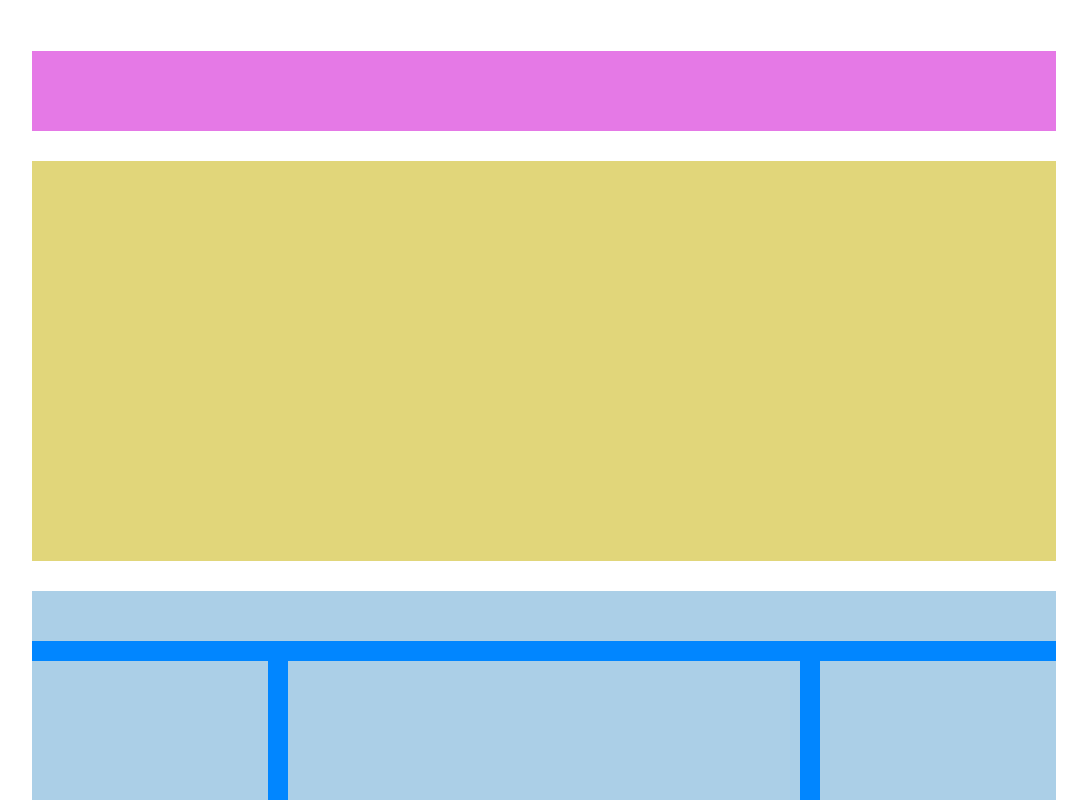
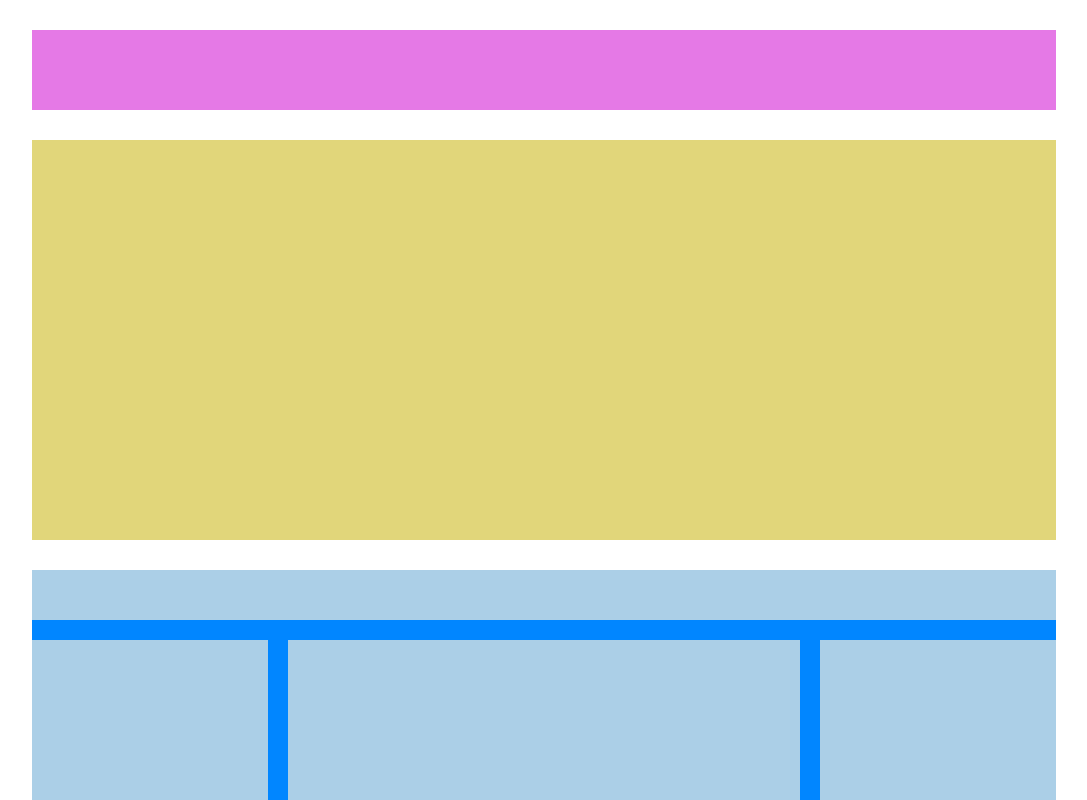
Before and after one commit to michelafranchini/htmlcss-struttura-wp, a plain HTML site: page index.html in a window 1280 px wide. Shown: the top 800 px of the page, without its empty margins (96-1183 px from the left). Drawn offline with Linux system fonts and the light colour scheme.

Commit message:
Correzione Gianluca

```diff
--- a/css/style.css
+++ b/css/style.css
@@ -9,11 +9,13 @@
     height:700px;
     background-color: black;
 } */
-body {
-    margin: 4% 10%;
+
+.container {
+    width: 80%;
+    margin: 30px auto;
 }
 
-#top-header {
+nav {
     height: 80px;
     background-color: #E579E6;
     margin-bottom: 30px;
@@ -36,7 +38,7 @@ main::after {
 	clear: both;
 }
 
-div {
+div.top-main {
     height: 50px;
     background-color: #ABCFE7;
     margin-bottom: 20px;
--- a/index.html
+++ b/index.html
@@ -8,11 +8,12 @@
         <title>Document</title>
     </head>
 <body>
+    <div class="container">
         <header>
             <!-- Primo blocco header -->
-        <div id="top-header">
+            <nav>
 
-        </div>
+            </nav>
             <!-- /Primo blocco header -->
 
             <!-- secondo blocco header -->
@@ -23,7 +24,7 @@
         </header>
         <main>
             <!-- sezione in alto del main -->
-        <div>
+            <div class="top-main">
 
             </div>
             <!-- /sezione in alto del main -->
@@ -47,5 +48,6 @@
         <footer>
 
         </footer>
+    </div>
 </body>
 </html>
```
Lines whose indentation alone changed are shown as unchanged.
